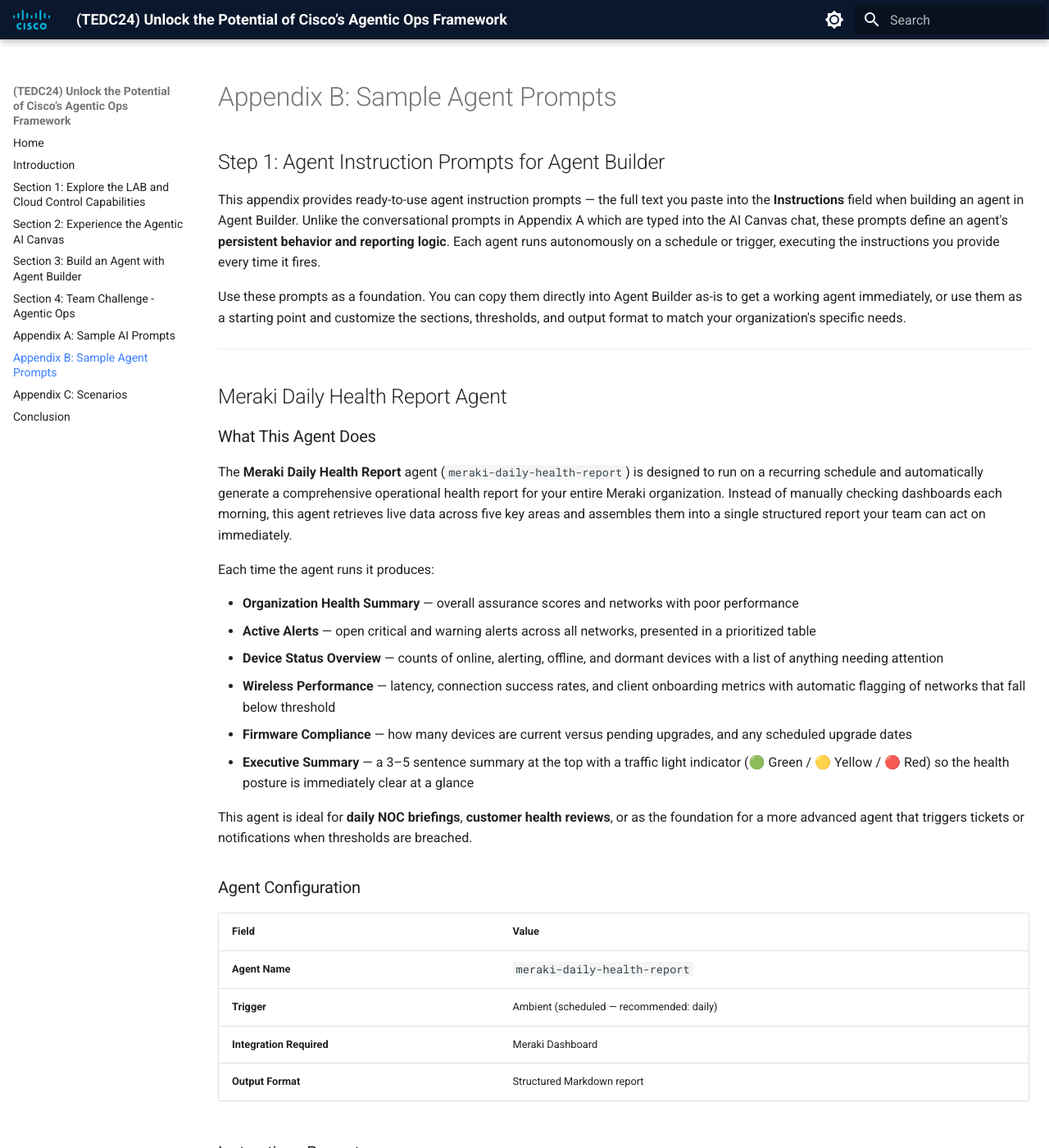
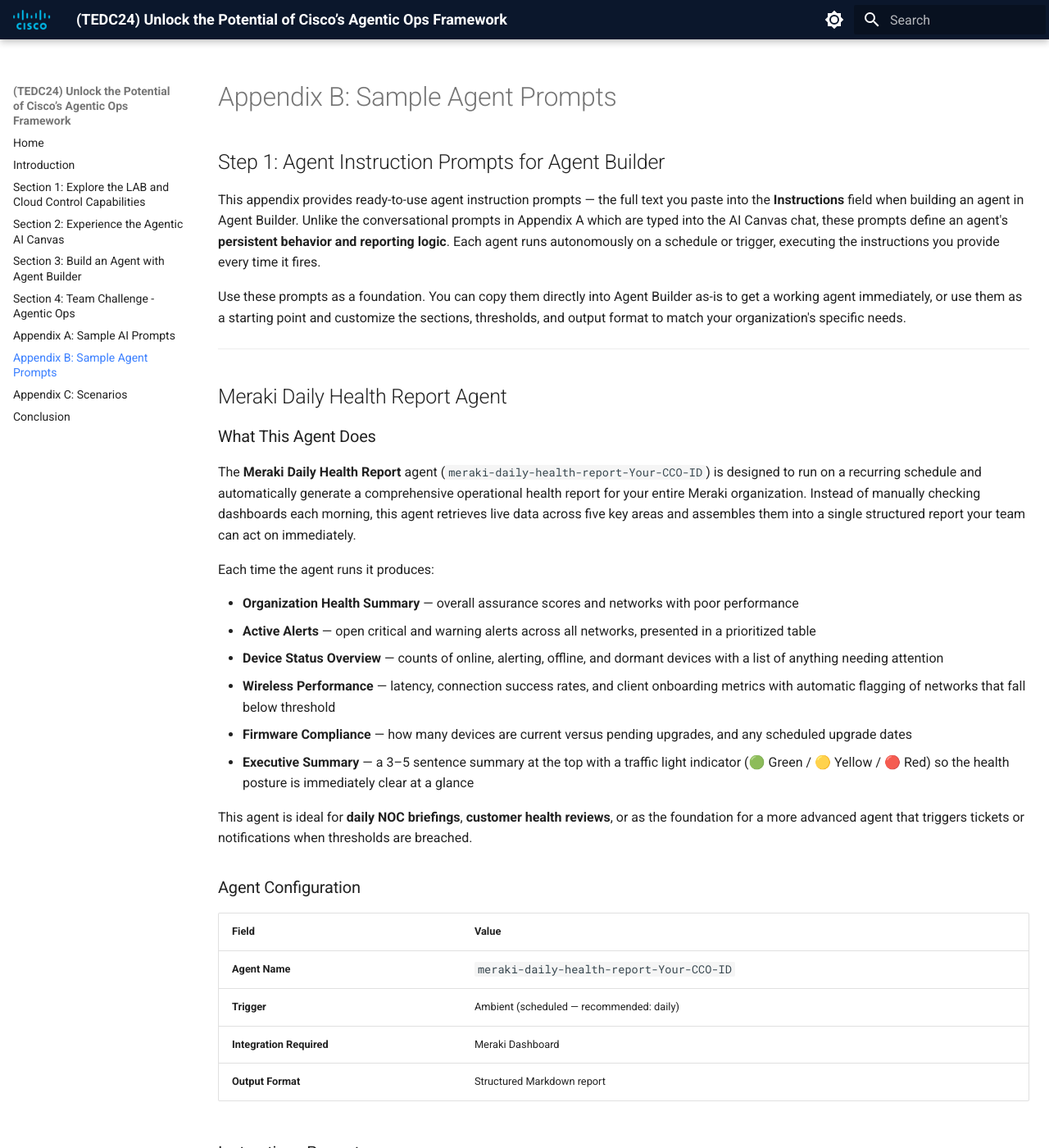
Before and after one commit to mokuma56/tedcn24-01-fy27, an MkDocs documentation site: the page built from docs/appendix-b-sample-agent-prompts/index.md, in a window 1280 px wide and 1400 px high. Shown: the whole window at 82% size. Built offline with MkDocs 1.6.1 and Material for MkDocs 9.7.7, drawn with Linux system fonts in a browser that asks for light colours.

Commit message:
Update lab guide — 2026-08-03 08:18

```diff
--- a/docs/appendix-b-sample-agent-prompts/index.md
+++ b/docs/appendix-b-sample-agent-prompts/index.md
@@ -14,7 +14,7 @@
 
 ### What This Agent Does
 
-The **Meraki Daily Health Report** agent (`meraki-daily-health-report`) is designed to run on a recurring schedule and automatically generate a comprehensive operational health report for your entire Meraki organization. Instead of manually checking dashboards each morning, this agent retrieves live data across five key areas and assembles them into a single structured report your team can act on immediately.
+The **Meraki Daily Health Report** agent (`meraki-daily-health-report-Your-CCO-ID`) is designed to run on a recurring schedule and automatically generate a comprehensive operational health report for your entire Meraki organization. Instead of manually checking dashboards each morning, this agent retrieves live data across five key areas and assembles them into a single structured report your team can act on immediately.
 
 Each time the agent runs it produces:
 
@@ -31,7 +31,7 @@
 
 | Field | Value |
 | --- | --- |
-| **Agent Name** | `meraki-daily-health-report` |
+| **Agent Name** | `meraki-daily-health-report-Your-CCO-ID` |
 | **Trigger** | Ambient (scheduled — recommended: daily) |
 | **Integration Required** | Meraki Dashboard |
 | **Output Format** | Structured Markdown report |
```
